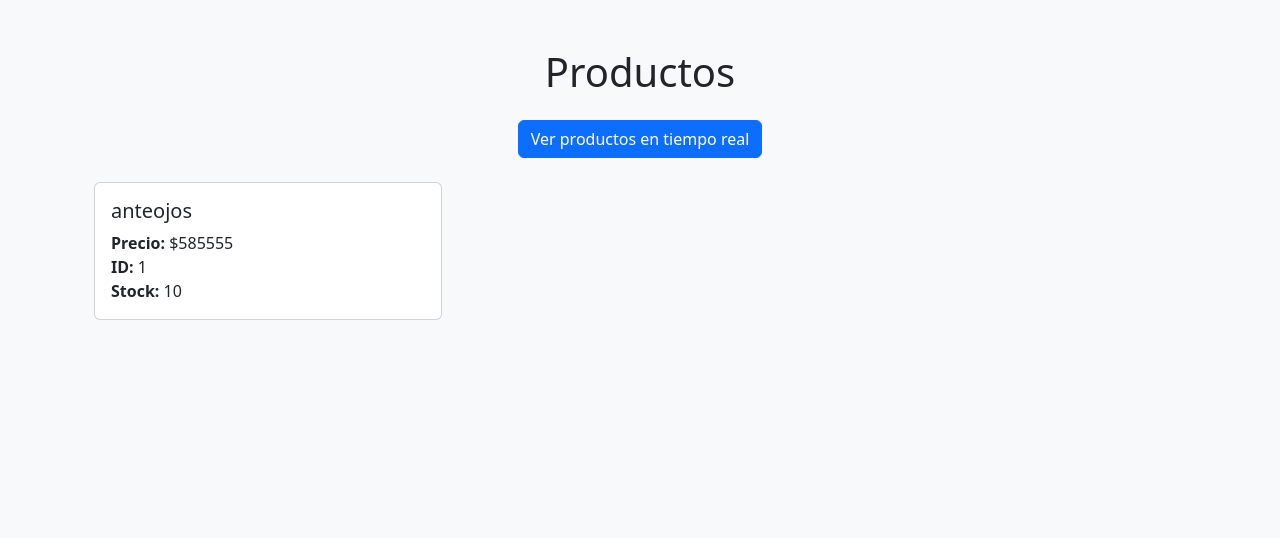
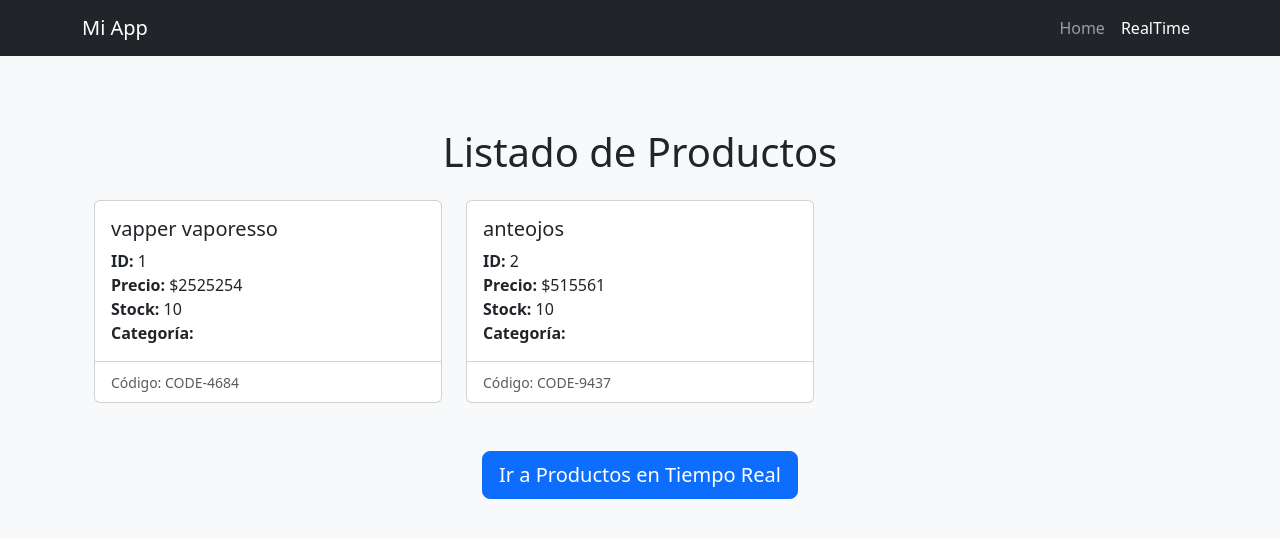
Before and after one commit to mat-alaniz/1er-entrega-backend-matias-alaniz, a Node server app: page / in a window 1280 px wide. Shown: the top 538 px of the page. Run offline with Node 20, Linux system fonts and the light colour scheme; some libraries are stand-ins or nearby versions.

Commit message:
feat: agregar actualización en tiempo real con WebSockets
- Implementé la lista de productos que se actualiza al instante
- Añadí SweetAlert2 para confirmar al eliminar productos
- Mejoré el diseño de las tarjetas en la vista home
- Agregué navegación entre las vistas
- Validaciones básicas en el formulario

```diff
--- a/package.json
+++ b/package.json
@@ -15,6 +15,7 @@
     "express": "^5.1.0",
     "express-handlebars": "^8.0.1",
     "nodemon": "^3.1.10",
-    "socket.io": "^4.8.1"
+    "socket.io": "^4.8.1",
+    "sweetalert2": "^11.21.2"
   }
 }
--- a/src/app.js
+++ b/src/app.js
@@ -38,8 +38,6 @@ const io = new Server(httpServer);
 let productosActualizados = [];
 
 io.on('connection', async (socket) => {
-  console.log('Nuevo cliente conectado');
-
   socket.on('addProduct', async (productData) => {
     await productManager.addProduct(productData);
     const productosActualizados = await productManager.getProducts();
--- a/src/data/products.json
+++ b/src/data/products.json
@@ -2,10 +2,19 @@
   {
     "id": 1,
     "status": true,
+    "title": "vapper vaporesso",
+    "price": 2525254,
+    "description": "\"Vaporesso ofrece una experiencia de vapeo avanzada con dispositivos elegantes, potentes y fáciles de usar. Con tecnología de calentamiento rápido, control de temperatura y batería de larga duración, sus vapers están diseñados para brindar sabor intenso y vapor denso en cada calada.\"",
+    "code": "CODE-4684",
+    "stock": 10
+  },
+  {
+    "id": 2,
+    "status": true,
     "title": "anteojos",
-    "price": 585555,
+    "price": 515561,
     "description": "\"Anteojos de diseño moderno con marco liviano y resistente. Sus lentes ofrecen protección UV y una visión clara, ideales para el uso diario con estilo y comodidad.\"",
-    "code": "CODE-8782",
+    "code": "CODE-9437",
     "stock": 10
   }
 ]
--- a/src/managers/ProductManager.js
+++ b/src/managers/ProductManager.js
@@ -3,10 +3,9 @@ const path = require('path');
 
 class ProductManager {
     constructor() {
-        this.productsFilePath = path.join(__dirname, '../data/products.json'); // Ruta absoluta al archivo
+        this.productsFilePath = path.join(__dirname, '../data/products.json');
     }
 
-    // Método para leer productos del archivo
     async getProducts() {
         try {
             if (fs.existsSync(this.productsFilePath)) {
@@ -21,7 +20,6 @@ class ProductManager {
         }
     }
 
-    // Método para guardar productos
     async saveProducts(products) {
         try {
             await fs.promises.writeFile(this.productsFilePath, JSON.stringify(products, null, 2));
@@ -30,7 +28,6 @@ class ProductManager {
         }
     }
 
-    // Método para agregar un producto nuevo
     async addProduct(productData) {
           if (!productData.title || !productData.description || !productData.code || productData.price <= 0) {
         throw new Error("Faltan campos obligatorios o son inválidos");
@@ -47,7 +44,6 @@ class ProductManager {
 
             products.push(newProduct);
             await this.saveProducts(products);
-            console.log("producto agregando:", newProduct);
             return newProduct;
         } catch (error) {
             console.error('Error agregando el producto:', error.message);
@@ -55,7 +51,6 @@ class ProductManager {
         }
     }
 
-    // Método para obtener un producto por ID
     async getProductById(id) {
         try {
             const products = await this.getProducts();
@@ -66,7 +61,6 @@ class ProductManager {
         }
     }
 
-    // Método para actualizar un producto
     async updateProduct(id, updateData) {
         try {
             const products = await this.getProducts();
@@ -76,7 +70,6 @@ class ProductManager {
                 return null;
             }
 
-            // No permitir cambiar el ID
             products[index] = { ...products[index], ...updateData, id };
             await this.saveProducts(products);
             return products[index];
@@ -86,7 +79,6 @@ class ProductManager {
         }
     }
 
-    // Método para eliminar un producto
     async deleteProduct(id) {
         try {
             const products = await this.getProducts();
--- a/src/routes/carts.router.js
+++ b/src/routes/carts.router.js
@@ -1,10 +1,7 @@
 const express = require('express');
 const router = express.Router();
 const CartManager = require('../managers/CartManager');
-
 const cartManager = new CartManager();
-
-//crear un nuevo carrito
 
 router.post('/', async (req, res) => {
     try {
@@ -14,7 +11,6 @@ router.post('/', async (req, res) => {
         res.status(500).json({ error: 'Error al crear el carrito' });
     }
 });
-//obtener productos de un carrito
 
 router.get('/:cid/products', async (req, res) => {
 try {
@@ -28,8 +24,6 @@ try {
     res.status(500).json({ error: 'Error al obtener los productos del carrito' });
 }
 });
-
-//agregar un producto al carrito
 
 router.post('/:cid/products/:pid', async (req, res) => {
     try {
--- a/src/views/home.handlebars
+++ b/src/views/home.handlebars
@@ -1,22 +1,36 @@
 <div class="container mt-4">
-  <h1 class="text-center mb-4">Productos</h1>
-  <div class="text-center mb-4">
-    <a href="/realtimeproducts" class="btn btn-primary">Ver productos en tiempo real</a>
-  </div>
+  <h1 class="text-center mb-4">Listado de Productos</h1>
+
+  {{#if products.length}}
     <div class="row">
       {{#each products}}
         <div class="col-md-4 mb-4">
-        <div class="card">
+          <div class="card h-100">
             <div class="card-body">
               <h5 class="card-title">{{this.title}}</h5>
               <p class="card-text">
+                <strong>ID:</strong> {{this.id}}<br>
                 <strong>Precio:</strong> ${{this.price}}<br>
-              <strong>ID:</strong> {{this.id}}<br>
-              <strong>Stock:</strong> {{this.stock}}
+                <strong>Stock:</strong> {{this.stock}}<br>
+                <strong>Categoría:</strong> {{this.category}}
               </p>
+            </div>
+            <div class="card-footer bg-transparent">
+              <small class="text-muted">Código: {{this.code}}</small>
             </div>
           </div>
         </div>
       {{/each}}
     </div>
+  {{else}}
+    <div class="alert alert-warning text-center">
+      No hay productos disponibles. Agrega uno desde <a href="/realtimeproducts">RealTimeProducts</a>.
     </div>
+  {{/if}}
+
+  <div class="text-center mt-4">
+    <a href="/realtimeproducts" class="btn btn-primary btn-lg">
+      Ir a Productos en Tiempo Real
+    </a>
+  </div>
+</div>
--- a/src/views/layouts/main.handlebars
+++ b/src/views/layouts/main.handlebars
@@ -10,9 +10,19 @@
     </style>
 </head>
 <body class="bg-light">
+    <nav class="navbar navbar-expand-lg navbar-dark bg-dark mb-4">
+    <div class="container">
+        <a class="navbar-brand" href="/">Mi App</a>
+        <div class="navbar-nav">
+            <a class="nav-link" href="/">Home</a>
+            <a class="nav-link active" href="/realtimeproducts">RealTime</a>
+        </div>
+    </div>
+</nav>
     <div class="container py-4">
         {{{body}}}
     </div>
     <script src="https://cdn.jsdelivr.net/npm/bootstrap@5.3.0/dist/js/bootstrap.bundle.min.js"></script>
+    <script src="https://cdn.jsdelivr.net/npm/sweetalert2@11"></script>
 </body>
 </html>
```
Also changed, not shown: src/managers/CartManager.js (+0 -7 lines), src/routes/products.router.js (+0 -11 lines), src/views/realTimeProducts.handlebars (+55 -30 lines), 1 other file. Lines whose indentation alone changed are shown as unchanged.
